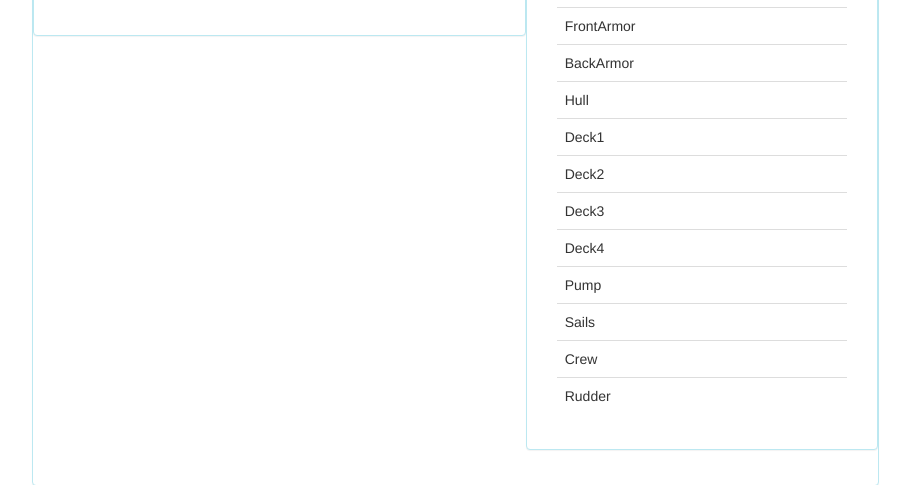
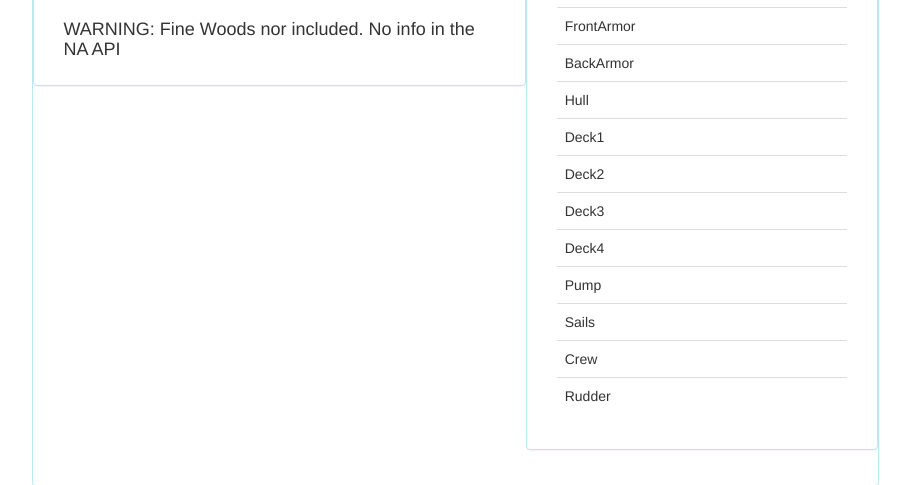
Before and after one commit to romeo-25-04/naval_action, a Flask app: template app/templates/crafting.html in a window 1280 px wide. Shown: the part 617-1102 px from the top of the page, without its empty margins (331-1241 px from the left). Run offline with Flask 2, Linux system fonts and the light colour scheme; the template is opened without the code that fills it, so the values that code supplies are empty; parts of the project's set-up code (start-up, migrations or seed data) failed here and were passed over; some libraries are stand-ins or nearby versions.

Commit message:
fine woods warning

```diff
--- a/app/templates/crafting.html
+++ b/app/templates/crafting.html
@@ -142,6 +142,7 @@
                                     {% endfor %}
                                 </table>
                                 {% endif %}
+                                <h4>WARNING: Fine Woods nor included. No info in the NA API</h4>
                             </div>
                         </div>
                         <!-- Ship Stats -->
```
